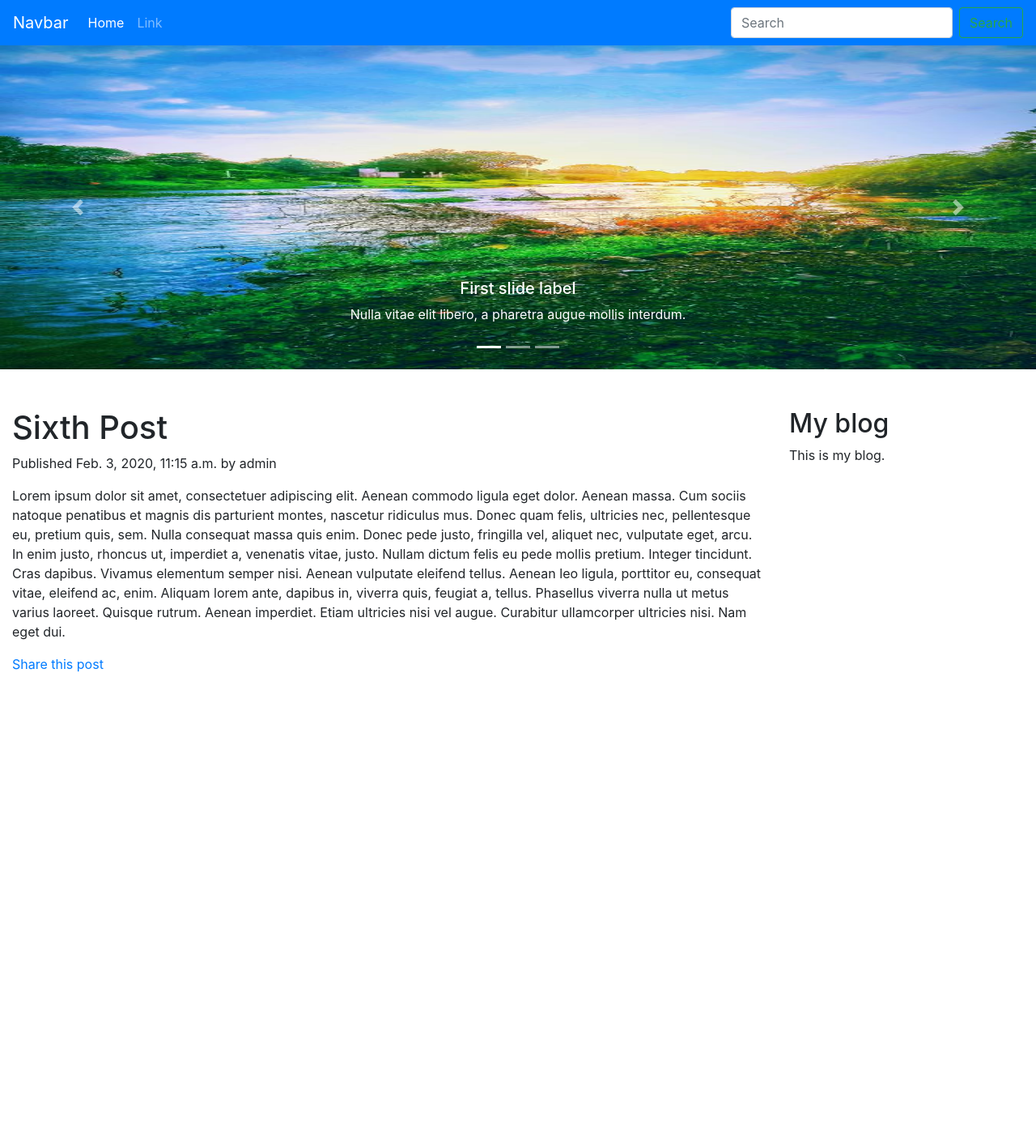
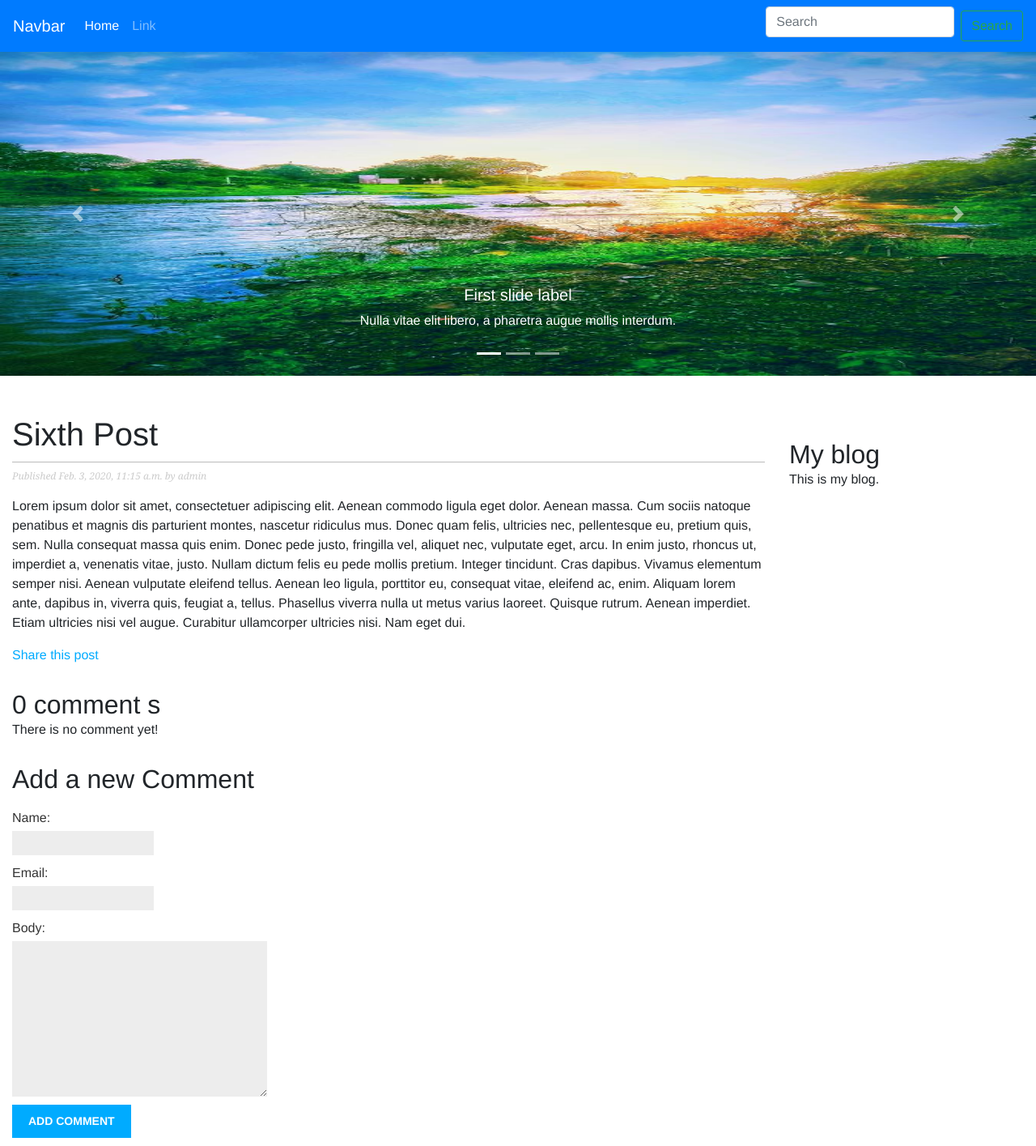
Before and after one commit to munyuaDeveloper/Mysite, a Django app: a page that uses blog/templates/blog/post/detail.html in a window 1280 px wide. Shown: the whole page at 81% size. Before the commit the page ends 830 px from the top, so only its background shows below. Run offline with Django 3.2, Linux system fonts and the light colour scheme; data comes from the database, SQL or seed files in the repository; both versions use the stored data as it was after the commit; some libraries are stand-ins or nearby versions.

Commit message:
added comment system the blog apllication

```diff
--- a/blog/forms.py
+++ b/blog/forms.py
@@ -1,5 +1,5 @@
 from django import forms
-
+from .models import Comment
 
 class EmailPostForm(forms.Form):
     name = forms.CharField(max_length=25)
@@ -7,3 +7,8 @@ class EmailPostForm(forms.Form):
     to = forms.EmailField()
     comments = forms.CharField(required=False,
                                widget=forms.Textarea)
+
+class CommentForm(forms.ModelForm):
+    class Meta:
+        model = Comment
+        fields = ('name', 'email', 'body')
--- a/blog/models.py
+++ b/blog/models.py
@@ -45,3 +45,21 @@ class Post(models.Model):
                              self.publish.month,
                              self.publish.day,
                              self.slug])
+
+
+class Comment(models.Model):
+    post = models.ForeignKey(Post,
+                             on_delete=models.CASCADE,
+                             related_name='comments')
+    name = models.CharField(max_length=80)
+    email = models.EmailField()
+    body = models.TextField()
+    created = models.DateTimeField(auto_now_add=True)
+    updated = models.DateTimeField(auto_now=True)
+    active = models.BooleanField(default=True)
+
+    class Meta:
+        ordering = ('created',)
+
+    def __str__(self):
+        return 'Comment by {} on {}'.format(self.name, self.post)
--- a/blog/static/css/blog.css
+++ b/blog/static/css/blog.css
@@ -0,0 +1,92 @@
+body {
+    margin:0;
+    padding:0;
+    font-family:helvetica, sans-serif;
+}
+
+a {
+    color:#00abff;
+    text-decoration:none;
+}
+
+h1 {
+    font-weight:normal;
+    border-bottom:1px solid #bbb;
+    padding:0 0 10px 0;
+}
+
+h2 {
+    font-weight:normal;
+    margin:30px 0 0;
+}
+
+#content {
+    float:left;
+    width:60%;
+    padding:0 0 0 30px;
+}
+
+#sidebar {
+    float:right;
+    width:30%;
+    padding:10px;
+    background:#efefef;
+    height:100%;
+}
+
+p.date {
+    color:#ccc;
+    font-family: georgia, serif;
+    font-size: 12px;
+    font-style: italic;
+}
+
+/* pagination */
+.pagination {
+    margin:40px 0;
+    font-weight:bold;
+}
+
+/* forms */
+label {
+    float:left;
+    clear:both;
+    color:#333;
+    margin-bottom:4px;
+}
+input, textarea {
+    clear:both;
+    float:left;
+    margin:0 0 10px;
+    background:#ededed;
+    border:0;
+    padding:6px 10px;
+    font-size:12px;
+}
+input[type=submit] {
+    font-weight:bold;
+    background:#00abff;
+    color:#fff;
+    padding:10px 20px;
+    font-size:14px;
+    text-transform:uppercase;
+}
+.errorlist {
+    color:#cc0033;
+    float:left;
+    clear:both;
+    padding-left:10px;
+}
+
+/* comments */
+.comment {
+    padding:10px;
+}
+.comment:nth-child(even) {
+    background:#efefef;
+}
+.comment .info {
+    font-weight:bold;
+    font-size:12px;
+    color:#666;
+}
--- a/blog/templates/blog/post/detail.html
+++ b/blog/templates/blog/post/detail.html
@@ -13,4 +13,30 @@
             Share this post
         </a>
     </p>
+    {% with comments.count as total_comments %}
+        <h2>
+            {{ total_comments }} comment {{ total_comments|pluralize }}
+        </h2>
+    {% endwith %}
+    {% for comment in comments %}
+        <div class="comment">
+            <p class="info">
+                comment {{ forloop.counter }} by {{ comment.name }}
+                {{ comment.created }}
+            </p>
+            {{ comment.body|linebreaks }}
+        </div>
+    {% empty %}
+        <p>There is no comment yet!</p>
+    {% endfor %}
+    {% if new_comment %}
+        <h2>Your comment has been added</h2>
+    {% else %}
+        <h2>Add a new Comment</h2>
+        <form action="." method="post">
+            {{ comment_form.as_p }}
+            {% csrf_token %}
+            <p><input type="submit" value="Add Comment"></p>
+        </form>
+    {% endif %}
 {% endblock %}
--- a/blog/views.py
+++ b/blog/views.py
@@ -1,31 +1,10 @@
 from django.core.mail import send_mail
 from django.shortcuts import render, get_object_or_404
-from .models import Post
-from django.core.paginator import Paginator, EmptyPage, \
-    PageNotAnInteger
+from .models import Post, Comment
 from django.views.generic import ListView
-from .forms import EmailPostForm
+from .forms import EmailPostForm, CommentForm
 
 
-# function based view
-# def post_list(request):
-#     object_list = Post.published.all()
-#     paginator = Paginator(object_list, 3)  # 3 posts in each page
-#     page = request.GET.get('page')
-#     try:
-#         posts = paginator.page(page)
-#     except PageNotAnInteger:
-#         # If page is not an integer deliver the first page
-#         posts = paginator.page(1)
-#     except EmptyPage:
-#         # If page is out of range deliver last page of results
-#         posts = paginator.page(paginator.num_pages)
-#     return render(request,
-#                   'blog/post/list.html',
-#                   {'page': page,
-#                    'posts': posts})
-
-# class based view
 class PostListView(ListView):
     queryset = Post.published.all()
     context_object_name = 'posts'
@@ -39,9 +18,27 @@ def post_detail(request, year, month, day, post):
                              publish__year=year,
                              publish__month=month,
                              publish__day=day)
+    # list all active comments for a single post
+    comments = post.comments.filter(active=True)
+    new_comment = None
+    if request.method == 'POST':
+        # A comment was posted
+        comment_form = CommentForm(data=request.POST)
+        if comment_form.is_valid():
+            # create comment object but don't save to database yet
+            new_comment = comment_form.save(commit=False)
+            # assign the current posst to the comment
+            new_comment.post = post
+            # save the comment to the database
+            new_comment.save()
+    else:
+        comment_form = CommentForm()
     return render(request,
                   'blog/post/detail.html',
-                  {'post': post})
+                  {'post': post,
+                   'comments': comments,
+                   'new_comment': new_comment,
+                   'comment_form': comment_form})
 
 
 def post_share(request, post_id):
@@ -53,7 +50,6 @@ def post_share(request, post_id):
         # Form was submitted
         form = EmailPostForm(request.POST)
         if form.is_valid():
-            print('hello')
             # Form fields passed validation
             cd = form.cleaned_data
             post_url = request.build_absolute_uri(post.get_absolute_url())
@@ -61,8 +57,8 @@ def post_share(request, post_id):
             message = 'Read "{}" at {}\n\n{}\'s comments:{}'.format(post.title, post_url, cd['name'], cd['comments'])
             send_mail(subject, message, 'munyuapeter07@gmail.com', [cd['to']])
             sent = True
-            return render(request, 'blog/post/share.html', {'sent': sent})
     else:
         form = EmailPostForm()
-        return render(request, 'blog/post/share.html', {'post': post,
-                                                        'form': form})
+    return render(request, 'blog/post/share.html', {'post': post,
+                                                    'form': form,
+                                                    'sent': sent})
```
Also changed, not shown: blog/admin.py (+7 -1 lines), blog/migrations/0002_comment.py (added), db.sqlite3.
